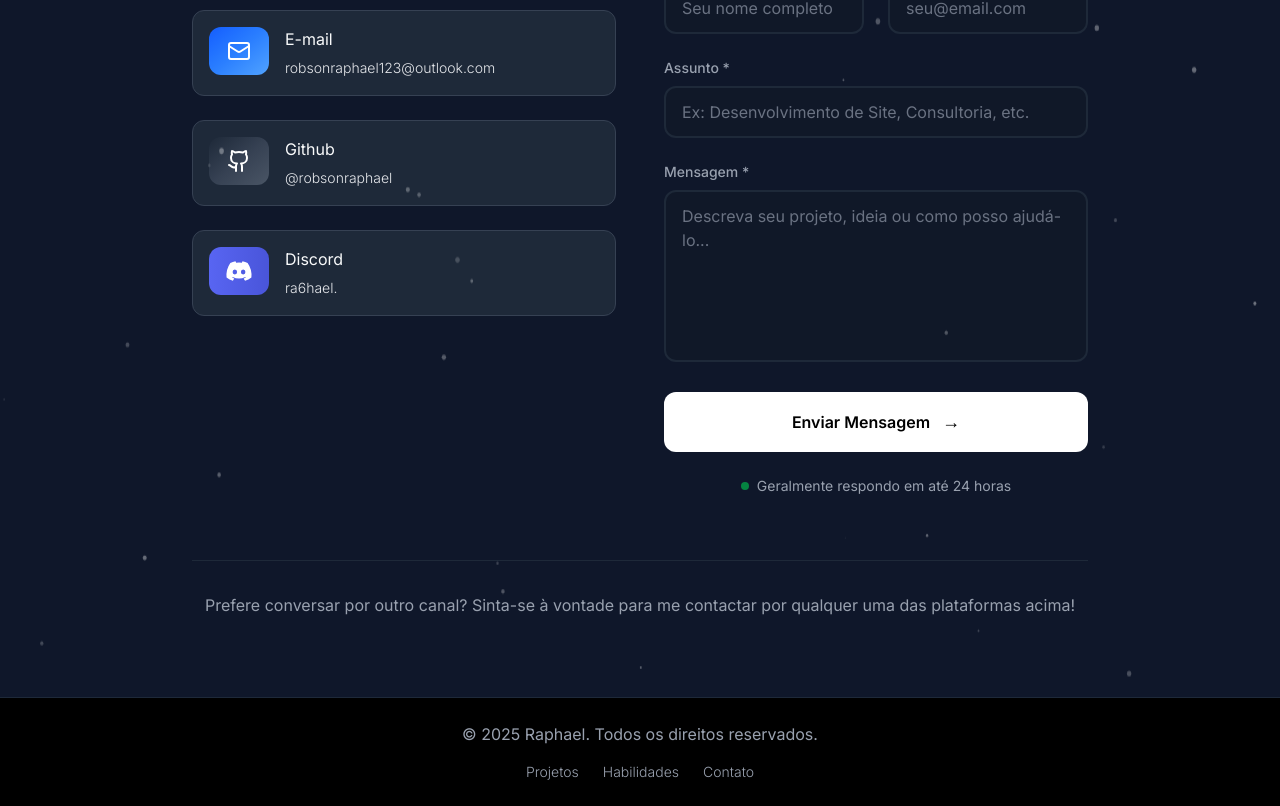
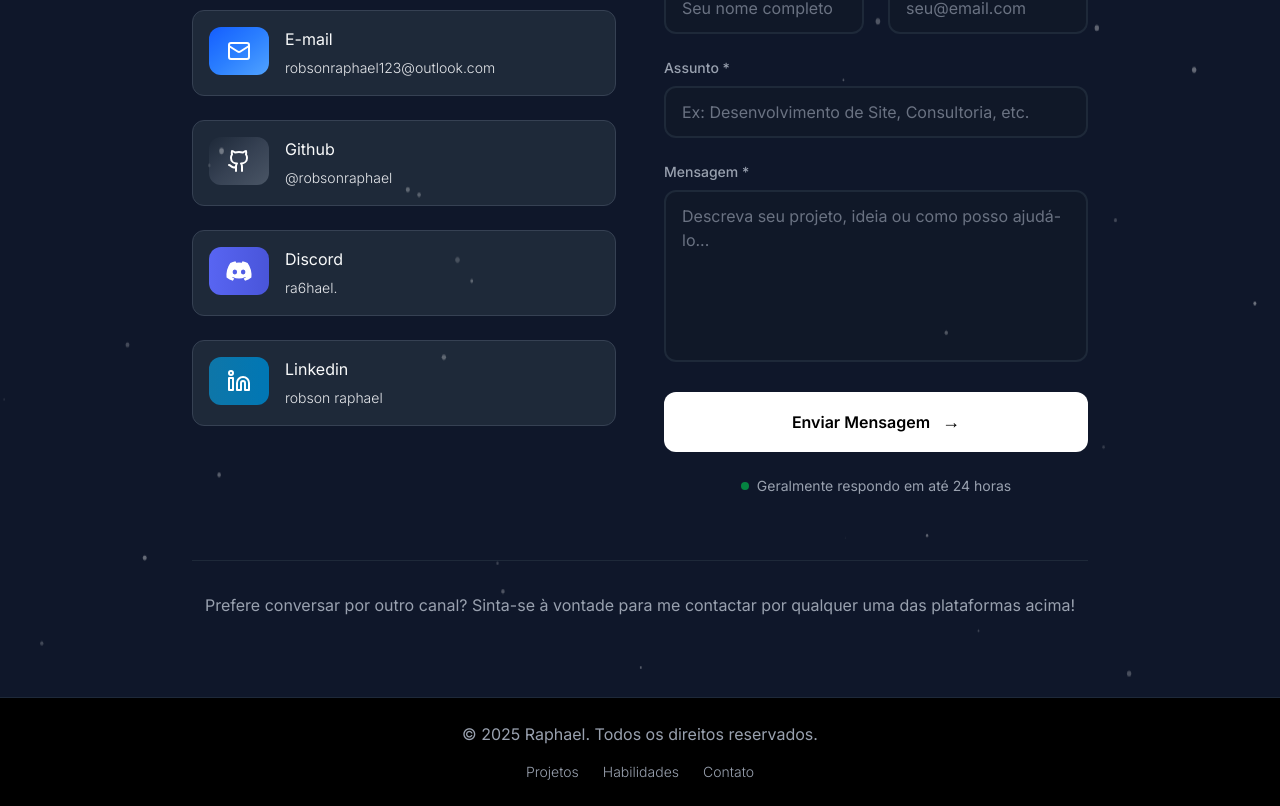
Before and after one commit to robsonraphael/portifolio-website, a Next.js app: page / in a window 1280 px wide. Shown: the part 4575-5381 px from the top of the page. Built offline with nearby package versions, Linux system fonts and the light colour scheme.

Commit message:
add linkedin
adicionando linkedin na seção de contatos.

```diff
--- a/app/components/sections/Contact.tsx
+++ b/app/components/sections/Contact.tsx
@@ -1,7 +1,7 @@
 'use client'
 
 import { useState } from 'react'
-import { Github, Mail } from 'lucide-react'
+import { Github, Mail, Linkedin } from 'lucide-react'
 import FloatingParticles from "@/app/components/animations/FloatingParticles"
 
 export default function Contact() {
@@ -130,6 +130,24 @@ export default function Contact() {
                         className="text-gray-200 hover:text-gray-400 transition-colors font-light text-sm"
                       >
                         ra6hael.
+                      </span>
+                    </div>
+                  </a>
+
+                  <a
+                    href="https://www.linkedin.com/in/robsonraphael/"
+                    target="_blank"
+                    className="bg-gray-800 border-1 border-solid border-gray-700 flex items-start gap-4 p-4 rounded-xl hover:bg-gray-900 transition-colors transform-all hover:scale-95 hover:duration-500 hover:ease-in-out"
+                  >
+                    <div className="w-15 h-12 bg-linear-90 from-[#0E76A8] to-[#0077B5] rounded-xl flex items-center justify-center flex-shrink-0 border-transparent">
+                      <Linkedin className='text-white'/>
+                    </div>
+                    <div>
+                      <span className="text-gray-50 block mb-1">Linkedin</span>
+                      <span
+                        className="text-gray-200 hover:text-gray-400 transition-colors font-light text-sm"
+                      >
+                        robson raphael
                       </span>
                     </div>
                   </a>
```
